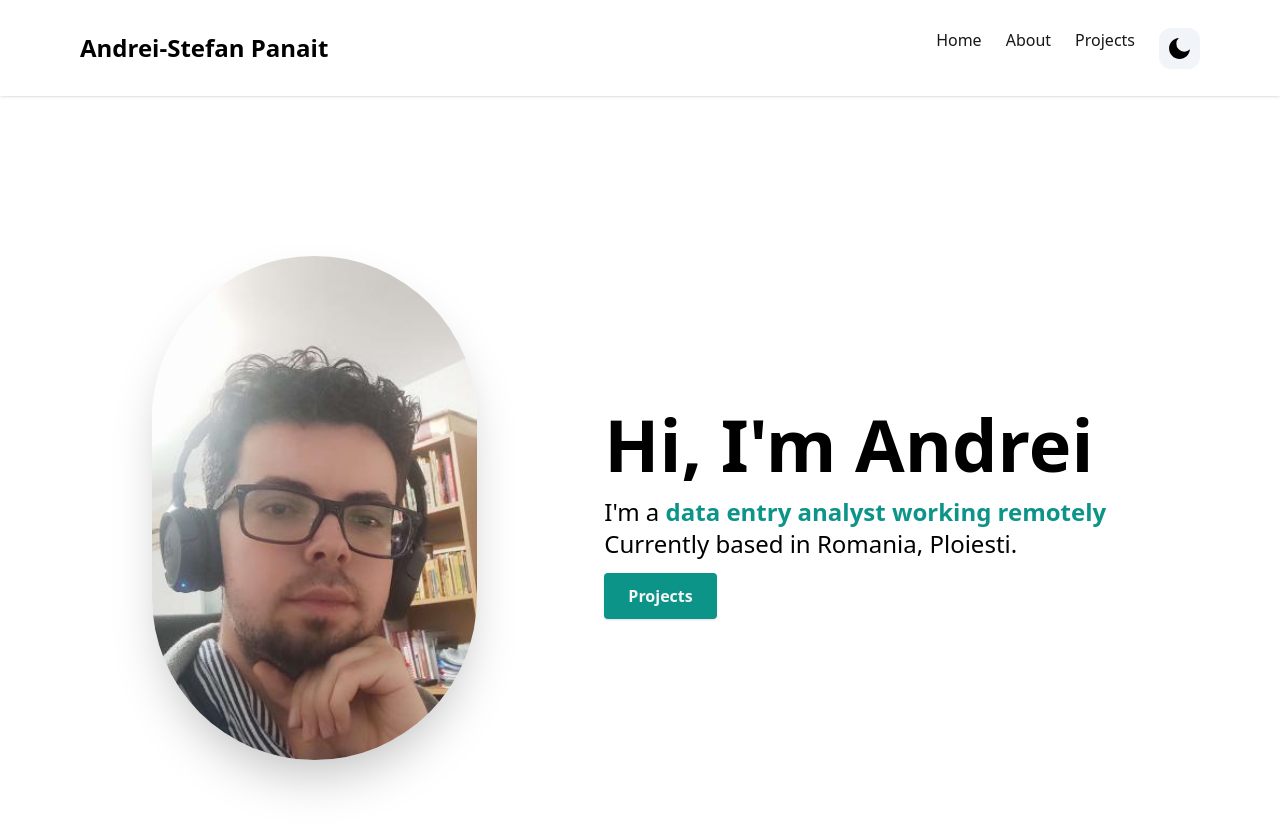
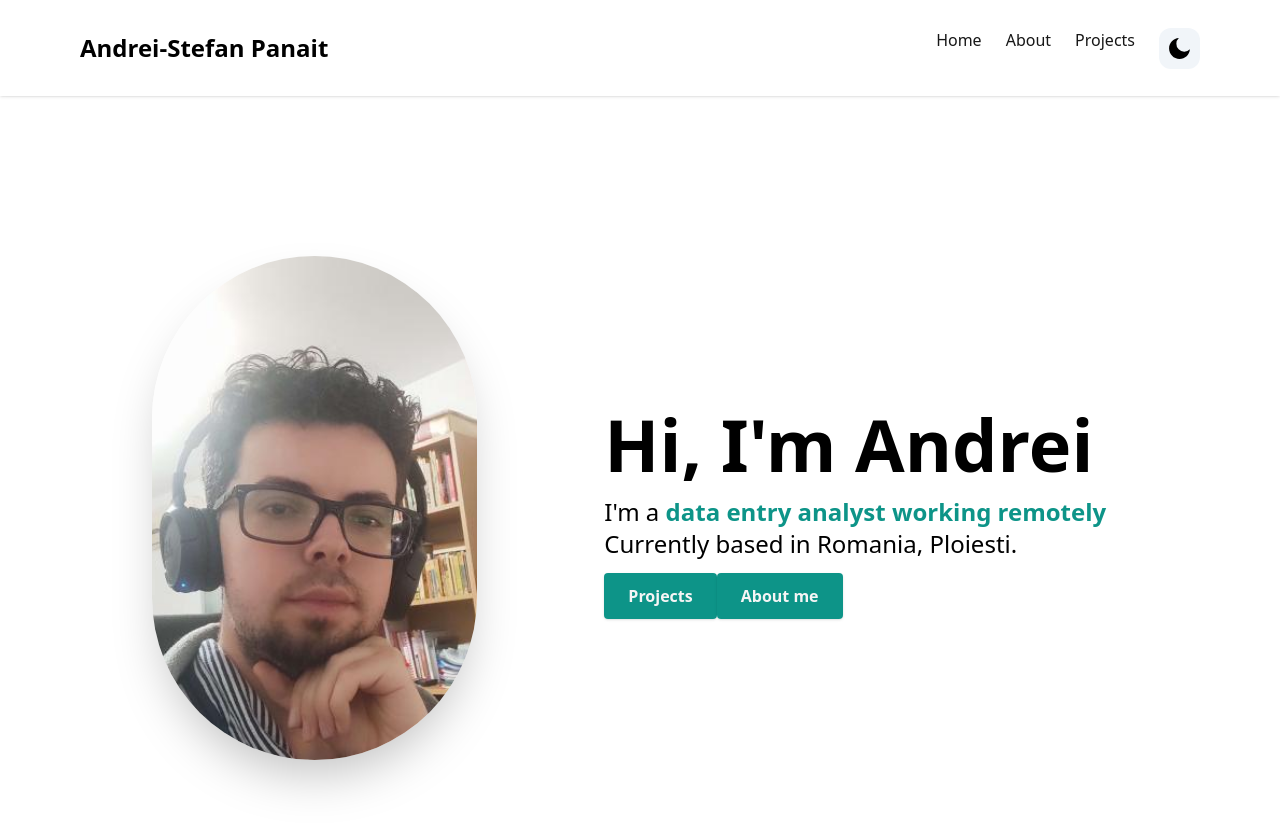
Before and after one commit to FukurouHaiRiyo/Portofolio, a Next.js app: page / in a window 1280 px wide. Shown: the top 830 px of the page. Built offline with nearby package versions, Linux system fonts and the light colour scheme.

Commit message:
Update HeroSection.tsx

```diff
--- a/components/HeroSection.tsx
+++ b/components/HeroSection.tsx
@@ -37,6 +37,18 @@ const HeroSection = () => {
           >
             Projects
           </Link>
+
+          <Link
+            to="about"
+            className="text-neutral-100 font-semibold px-6 py-3 bg-teal-600 rounded shadow hover:bg-teal-700"
+            activeClass="active"
+            spy={true}
+            smooth={true}
+            offset={-100}
+            duration={500}
+          >
+            About me
+          </Link>
         </div>
       </div>
       <div className="flex flex-row items-center text-center justify-center ">
```
